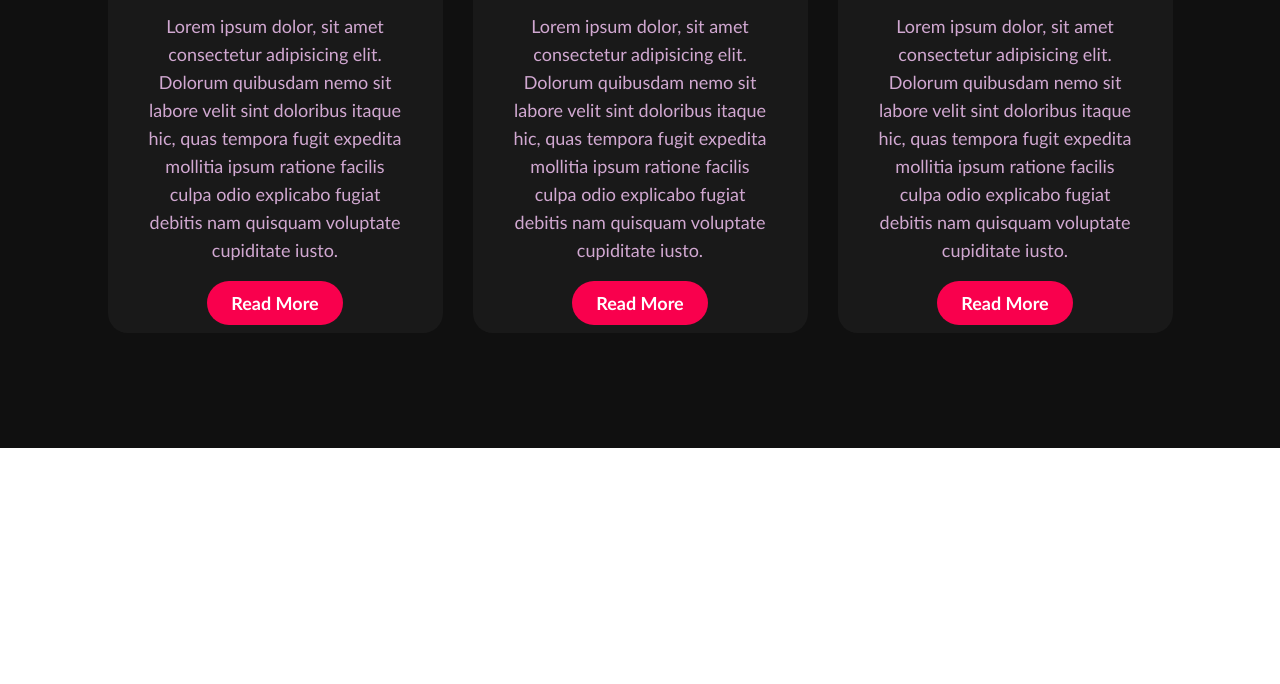
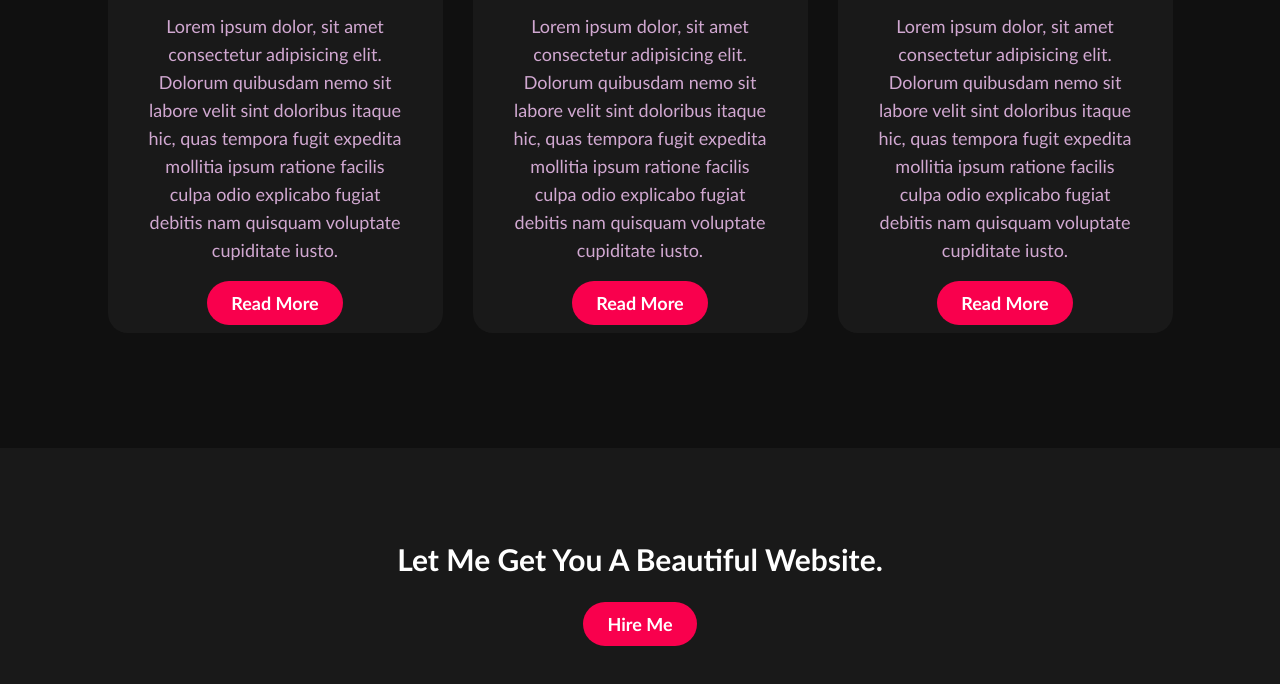
Before and after one commit to shahinur69/my-portfolio-website-repo, a plain HTML site: page index.htm in a window 1280 px wide. Shown: the part 1955-2639 px from the top of the page. Before the commit the page ends 2403 px from the top, so only its background shows below. Drawn offline with Linux system fonts and the light colour scheme.

Commit message:
contact me

```diff
--- a/css/style.css
+++ b/css/style.css
@@ -230,3 +230,37 @@ button:hover{
     border: 2px solid #f9004d;
     cursor: pointer;
 }
+
+.contact-me{
+    width: 100%;
+    height: 290px;
+    background: #191919;
+    display: flex;
+    align-items: center;
+    justify-content: center;
+    flex-direction: column;
+}
+.contact-me p{
+    font-size: 30px;
+    font-weight: bold;
+    color: white;
+    margin-bottom: 25px;
+    text-transform: capitalize;
+}
+
+.contact-me .button-two{
+    font-size: 18px;
+    background-color: #f9004d;
+    color: white;
+    text-decoration: none;
+    border: 2px solid transparent;
+    font-weight: bold;
+    padding: 9px 22px;
+    border-radius: 30px;
+    transition: .4s;
+}
+.contact-me .button-two:hover{
+    background-color: transparent;
+    border: 2px solid #f9004d;
+    cursor: pointer;
+}
--- a/index.htm
+++ b/index.htm
@@ -89,5 +89,10 @@
 
         </div>
     </div>
+    <!--    contact us    -->
+    <div class="contact-me">
+        <p>Let me get you a beautiful website.</p>
+        <a href="" class="button-two">Hire Me</a>
+    </div>
 </body>
 </html>
```
